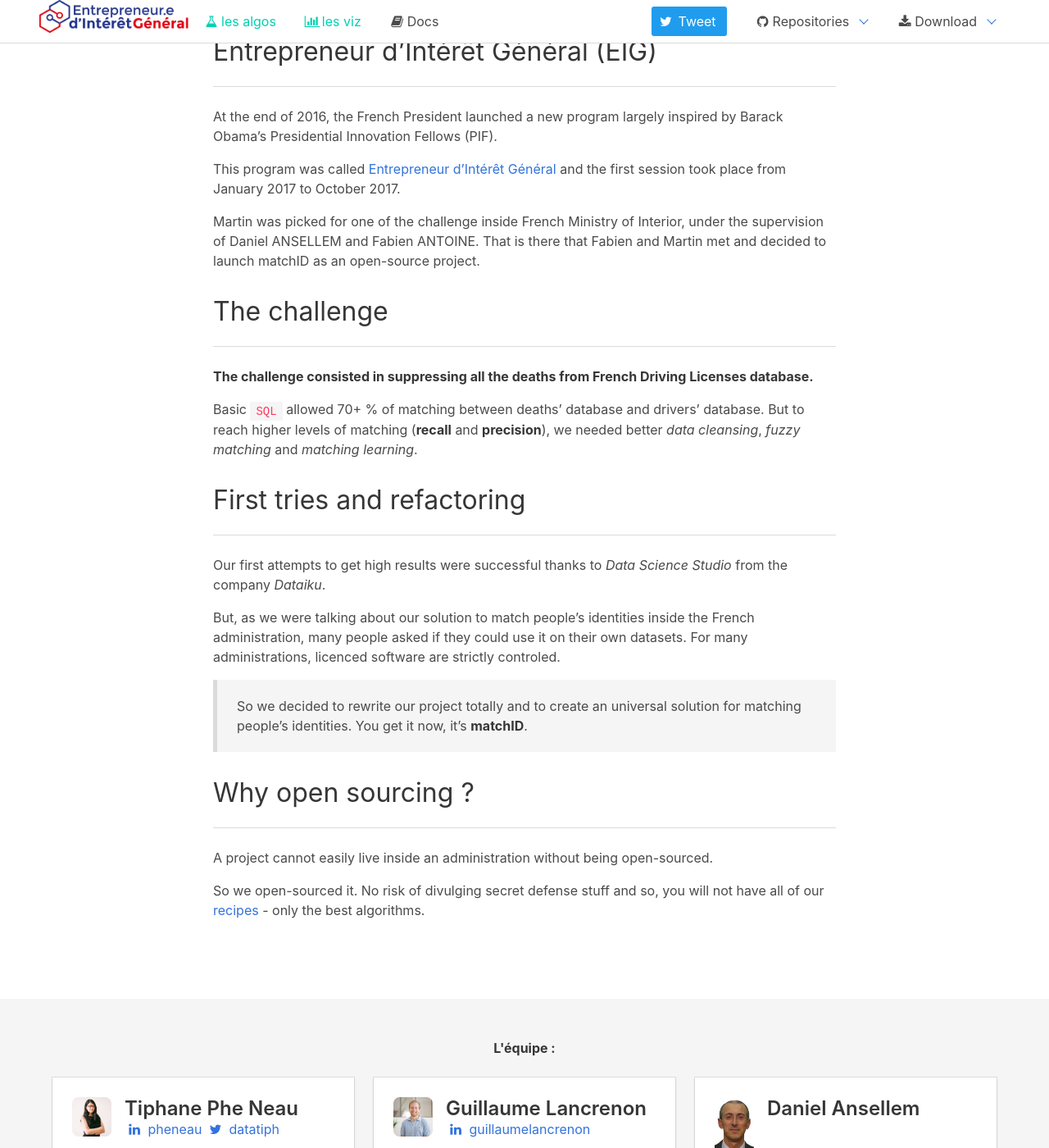
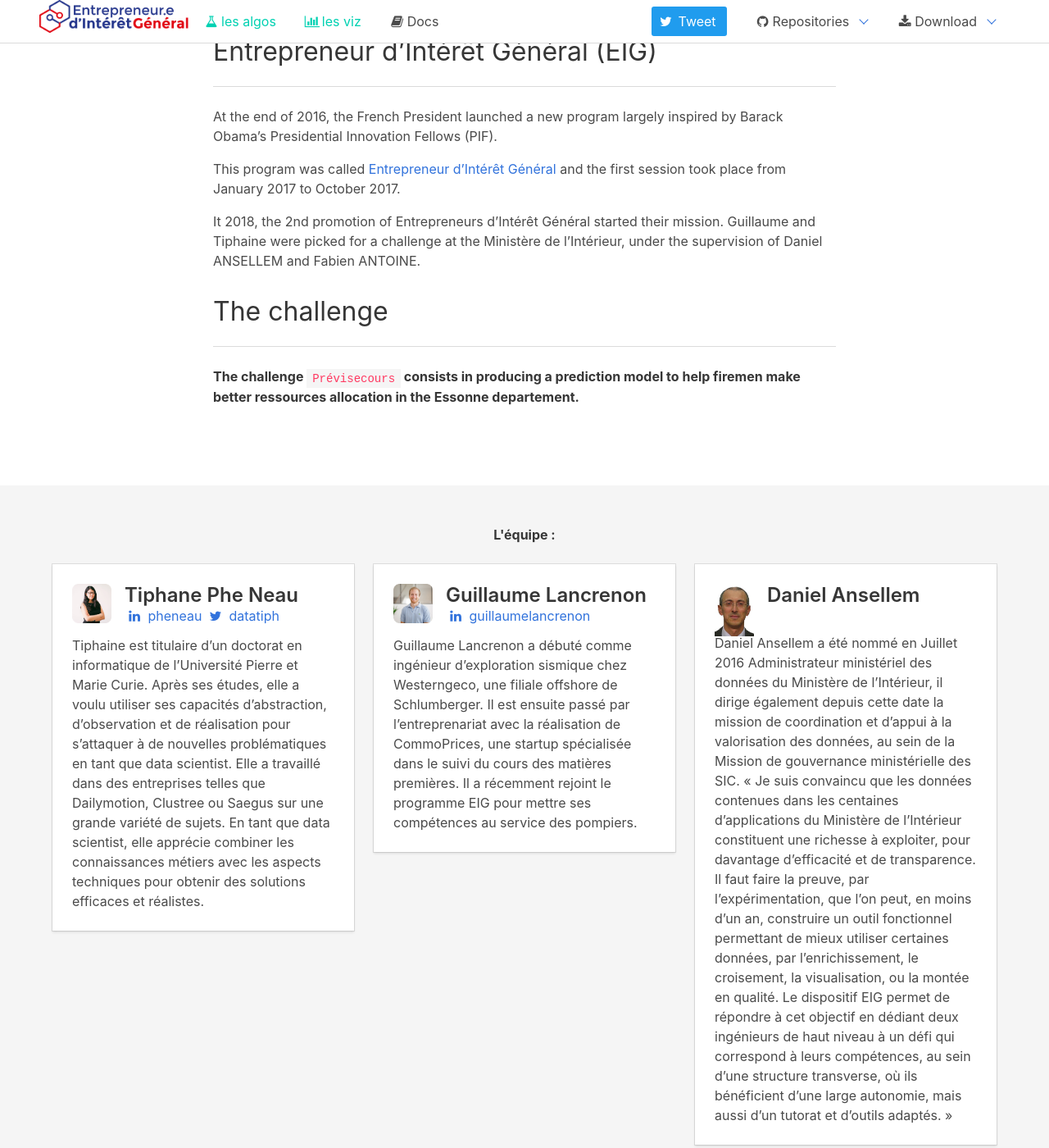
Before and after one commit to previsecours/portail, a Jekyll site: the page built from about.md, in a window 1280 px wide and 1400 px high, scrolled down 404 px. Shown: the whole window at 82% size. Built offline with Jekyll 4.4.1, drawn with Linux system fonts in a browser that asks for light colours.

Commit message:
Update about.md

```diff
--- a/about.md
+++ b/about.md
@@ -13,29 +13,10 @@
 
 This program was called [Entrepreneur d'Intérêt Général](https://entrepreneur-interet-general.etalab.gouv.fr/) and the first session took place from January 2017 to October 2017.
 
-Martin was picked for one of the challenge inside French Ministry of Interior, under the supervision of Daniel ANSELLEM and Fabien ANTOINE.
-That is there that Fabien and Martin met and decided to launch matchID as an open-source project.
+It 2018, the 2nd promotion of Entrepreneurs d'Intérêt Général started their mission. Guillaume and Tiphaine were picked for a challenge at the Ministère de l'Intérieur, under the supervision of Daniel ANSELLEM and Fabien ANTOINE.
+
 
 # The challenge
 ----
 
-**The challenge consisted in suppressing all the deaths from French Driving Licenses database.**
-
-Basic `SQL` allowed 70+ % of matching between deaths' database and drivers' database.
-But to reach higher levels of matching (**recall** and **precision**), we needed better *data cleansing*, *fuzzy matching* and *matching learning*.
-
-# First tries and refactoring
-----
-
-Our first attempts to get high results were successful thanks to *Data Science Studio* from the company *Dataiku*.
-
-But, as we were talking about our solution to match people's identities inside the French administration, many people asked if they could use it on their own datasets. For many administrations, licenced software are strictly controled.
-
->  So we decided to rewrite our project totally and to create an universal solution for matching people's identities. You get it now, it's **matchID**.
-
-# Why open sourcing ?
-----
-
-A project cannot easily live inside an administration without being open-sourced.
-
-So we open-sourced it. No risk of divulging secret defense stuff and so, you will not have all of our [recipes](/recipes) - only the best algorithms.
+__The challenge [`Prévisecours`](https://entrepreneur-interet-general.etalab.gouv.fr/defi/2017/09/26/previsecours/) consists in producing a prediction model to help firemen make better ressources allocation in the Essonne departement.__
```
